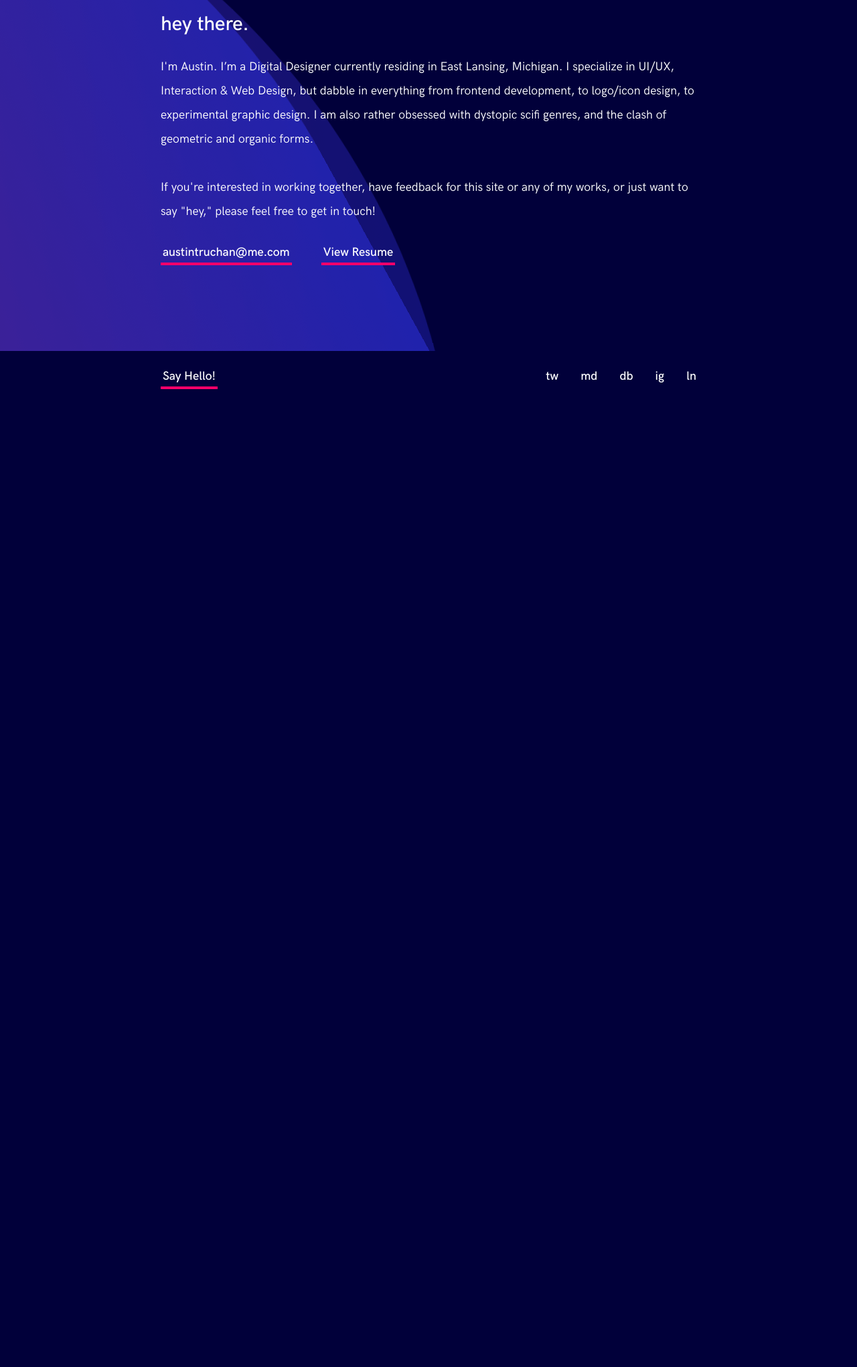
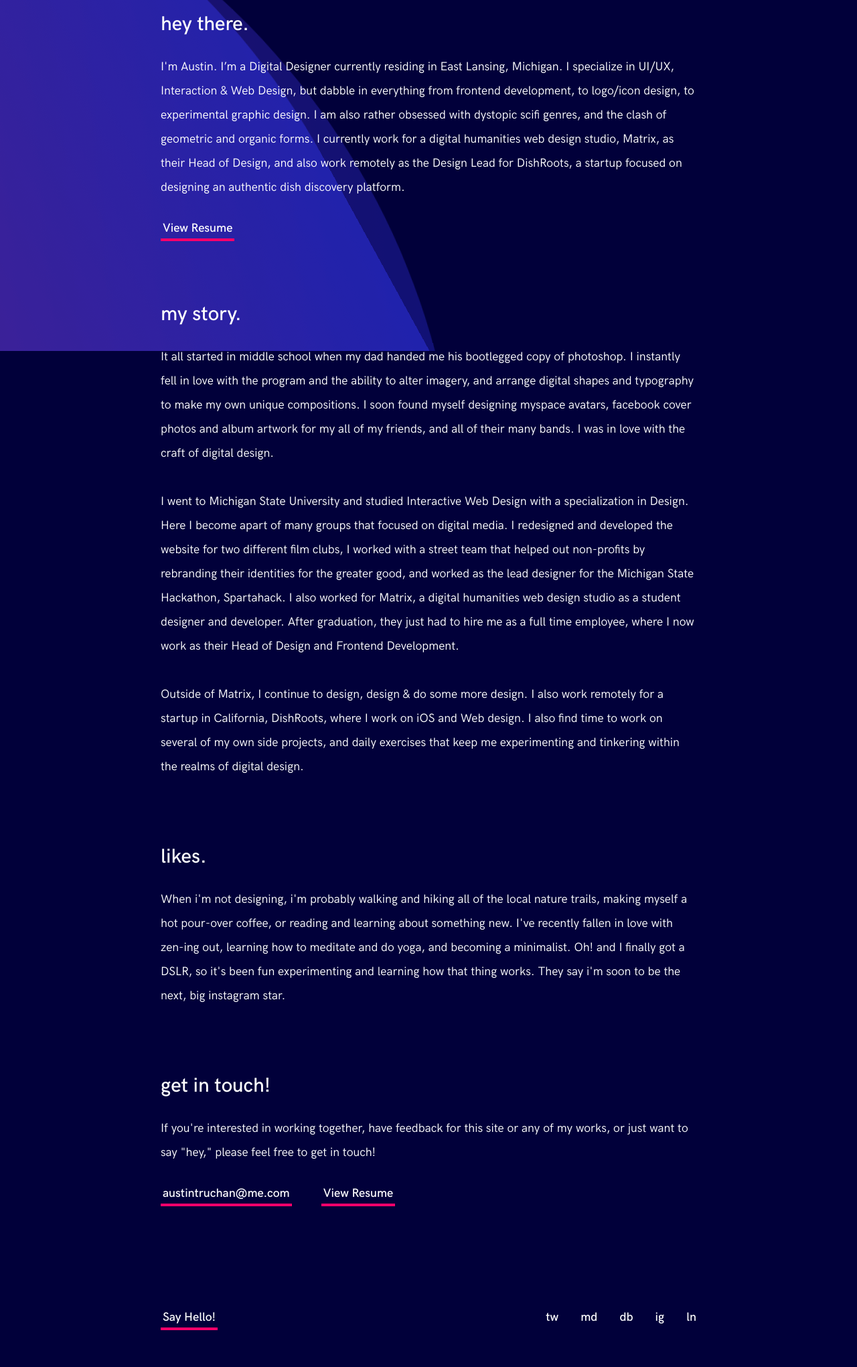
Before and after one commit to austintruchan/portfolio, a PHP site: page /pages/-about.php in a window 1280 px wide. Shown: the part 276-2317 px from the top of the page at 67% size. Before the commit the page ends 857 px from the top, so only its background shows below. Run offline with PHP 8.4, Linux system fonts and the light colour scheme; some libraries are stand-ins or nearby versions.

Commit message:
Updated Bio!

```diff
--- a/pages/-about.php
+++ b/pages/-about.php
@@ -25,7 +25,26 @@
 
 					<h2>hey there.</h2>
 
-			<p class="about">I'm Austin. I’m a Digital Designer currently residing in East Lansing, Michigan. I specialize in UI/UX, Interaction & Web Design, but dabble in everything from frontend development, to logo/icon design, to experimental graphic design. I am also rather obsessed with dystopic scifi genres, and the clash of geometric and organic forms.<br><br> If you're interested in working together, have feedback for this site or any of my works, or just want to say "hey," please feel free to get in touch!</p>
+			<p class="about">I'm Austin. I’m a Digital Designer currently residing in East Lansing, Michigan. I specialize in UI/UX, Interaction & Web Design, but dabble in everything from frontend development, to logo/icon design, to experimental graphic design. I am also rather obsessed with dystopic scifi genres, and the clash of geometric and organic forms. I currently work for a digital humanities web design studio, Matrix, as their Head of Design, and also work remotely as the Design Lead for DishRoots, a startup focused on designing an authentic dish discovery platform.</p>
+
+			<div class="link-frame">
+			<a href="../style/imgs/AustinTruchan-Resume.pdf" class="link-action" target="_blank">View Resume</a></div>
+
+			<br><br><br><br>
+			<h2>my story.</h2>
+			<p class="about">It all started in middle school when my dad handed me his bootlegged copy of photoshop. I instantly fell in love with the program and the ability to alter imagery, and arrange digital shapes  and typography to make my own unique compositions. I soon found myself designing myspace avatars, facebook cover photos and album artwork for my all of my friends, and all of their many bands. I was in love with the craft of digital design.
+<br><br>
+I went to Michigan State University and studied Interactive Web Design with a specialization in Design. Here I become apart of many groups that focused on digital media. I redesigned and developed the website for two different film clubs, I worked with a street team that helped out non-profits by rebranding their identities for the greater good, and worked as the lead designer for the Michigan State Hackathon, Spartahack. I also worked for Matrix, a digital humanities web design studio as a student designer and developer. After graduation, they just had to hire me as a full time employee, where I now work as their Head of Design and Frontend Development.
+<br><br>
+Outside of Matrix, I continue to design, design & do some more design. I also work remotely for a startup in California, DishRoots, where I work on iOS and Web design. I also find time to work on several of my own side projects, and daily exercises that keep me experimenting and tinkering within the realms of digital design.</p>
+
+		<br><br><br>
+			<h2>likes.</h2>
+			<p class="about">When i'm not designing, i'm probably walking and hiking all of the local nature trails, making myself a hot pour-over coffee, or reading and learning about something new. I've recently fallen in love with zen-ing out, learning how to meditate and do yoga, and becoming a minimalist. Oh! and I finally got a DSLR, so it's been fun experimenting and learning how that  thing works. They say i'm soon to be the next, big instagram star.</p>
+
+		<br><br><br>
+			<h2>get in touch!</h2>
+			<p class="about">If you're interested in working together, have feedback for this site or any of my works, or just want to say "hey," please feel free to get in touch!</p>
 
 			<div class="link-frame">
 			<a href="mailto:austintruchan@me.com?&subject=Hello.&body=So.... whats up?" class="link-action">austintruchan@me.com</a></div>
```
Also changed, not shown: style/css/about.css (line endings or trailing spaces).
